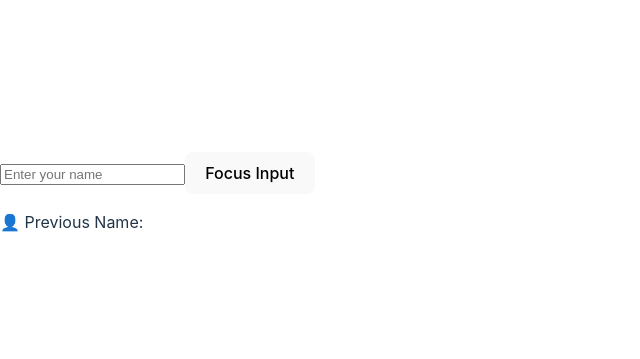
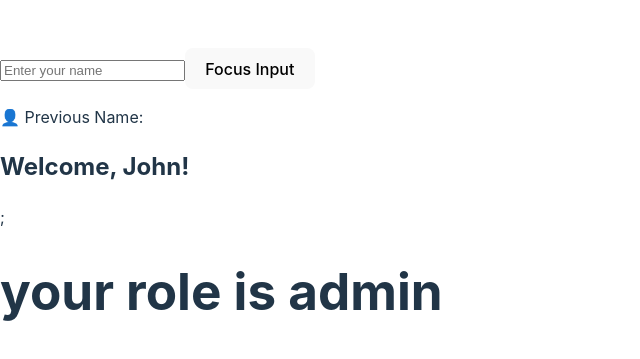
Before and after one commit to syedomer17/The-React.js, a React (Vite) app in the folder client/: page / in a window 1280 px wide. Shown: the part 199-558 px from the top of the page, without its empty margins (0-640 px from the left). Built offline with nearby package versions, Linux system fonts and the light colour scheme.

Commit message:
useContex

```diff
--- a/client/src/App.jsx
+++ b/client/src/App.jsx
@@ -8,6 +8,9 @@ import ToDoList from './components/ToDoList';
 import LoginForm from './components/LoginForm';
 import MouseTracker from './components/MouseTracker';
 import Ref from './components/Ref';
+import UserProvider from './components/contexHook/UserProvider';
+import UserGreeting from './components/contexHook/UserGreeting';
+import UserRole from './components/contexHook/UserRole';
 
 
 
@@ -16,6 +19,14 @@ const App = () => {
   return (
     <div>
       <Ref />
+      <div>
+        <UserProvider >
+          <div>
+            <UserGreeting />
+            <UserRole />
+          </div>
+        </UserProvider>
+      </div>
     </div>
   )
 }
--- /dev/null
+++ b/client/src/components/contexHook/UserContext.jsx
@@ -0,0 +1,5 @@
+import { createContext } from "react";
+
+const UserContext = createContext(null);
+
+export default UserContext;
--- /dev/null
+++ b/client/src/components/contexHook/UserGreeting.jsx
@@ -0,0 +1,13 @@
+import React, { useContext } from 'react'
+import UserContext from './UserContext'
+
+const UserGreeting = () => {
+    const user = useContext(UserContext);
+  return (
+    <div>
+       <h2>Welcome, {user.name}!</h2>;
+    </div>
+  )
+}
+
+export default UserGreeting
--- /dev/null
+++ b/client/src/components/contexHook/UserProvider.jsx
@@ -0,0 +1,19 @@
+import React from 'react'
+import UserContext from './UserContext'
+
+const UserProvider = ({children}) => {
+    const user = {
+        name: "John",
+        role: "admin",
+        loggedIn: true,
+    }
+  return (
+    <div>
+      <UserContext.Provider value={user} >
+        {children}
+      </UserContext.Provider>
+    </div>
+  )
+}
+
+export default UserProvider
--- /dev/null
+++ b/client/src/components/contexHook/UserRole.jsx
@@ -0,0 +1,13 @@
+import React, { useContext } from 'react'
+import UserContext from './UserContext'
+
+const UserRole = () => {
+    const user = useContext(UserContext)
+  return (
+    <div>
+        <h1>your role is {user.role}</h1>
+    </div>
+  )
+}
+
+export default UserRole
```
